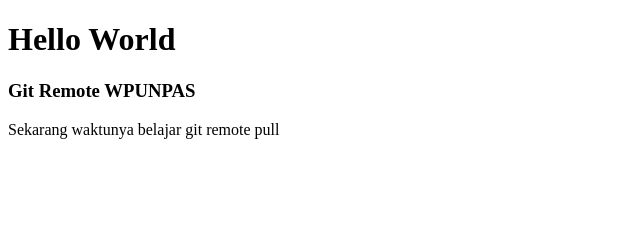
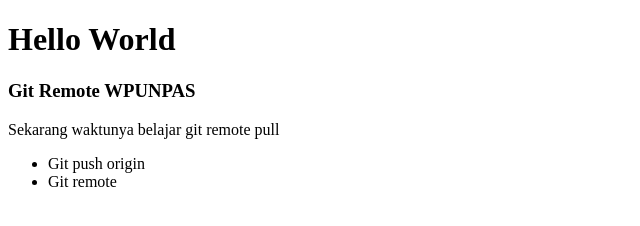
Before and after one commit to alilhamdani/git-test-2, a plain HTML site: page index.html in a window 1280 px wide. Shown: the whole page, without its empty margins (0-640 px from the left). Drawn offline with Linux system fonts and the light colour scheme.

Commit message:
menambahkan list materi

```diff
--- a/index.html
+++ b/index.html
@@ -9,5 +9,9 @@
     <h1>Hello World</h1>
     <h3>Git Remote WPUNPAS</h3>
     <p>Sekarang waktunya belajar git remote pull</p>
+    <ul>
+      <li>Git push origin</li>
+      <li>Git remote</li>
+    </ul>
   </body>
 </html>
```
